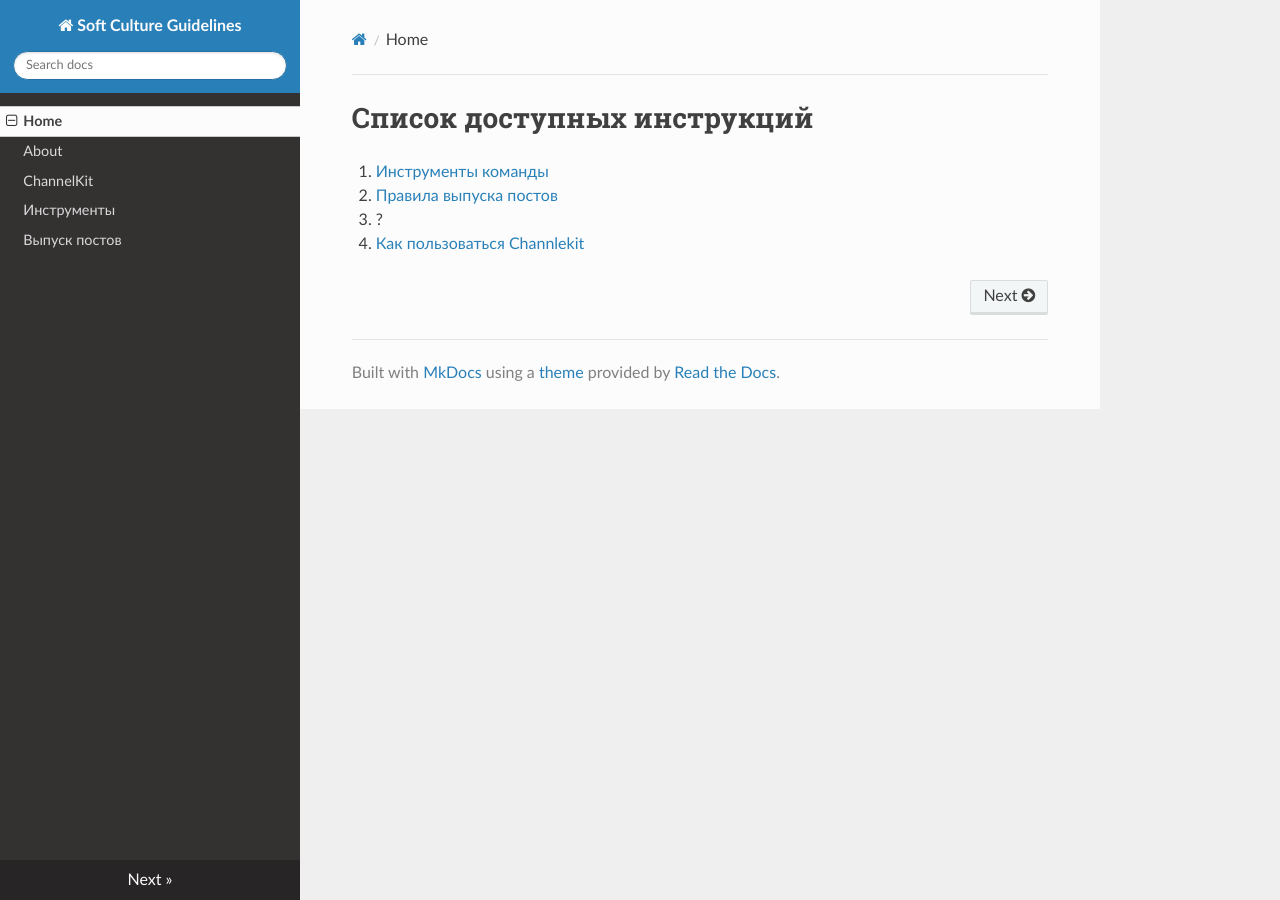
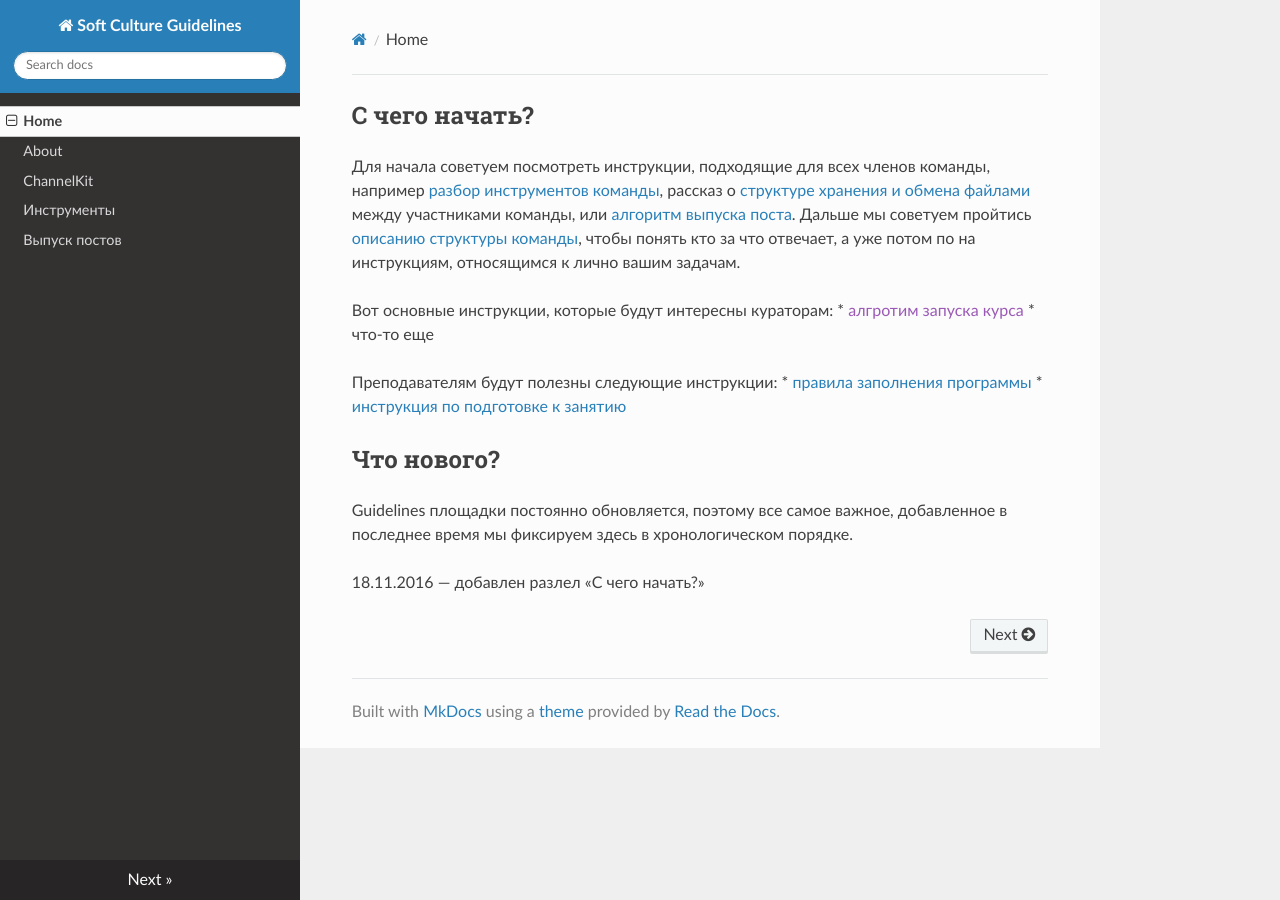
Before and after one commit to arsenyafonin/wiki, an MkDocs documentation site: the page built from docs/index.md, in a window 1280 px wide. Built offline with MkDocs 1.6.1, drawn with Linux system fonts in a browser that asks for light colours; nearby versions of some CDN libraries; old or Windows-style settings are respelled for this version of MkDocs.

Commit message:
Update index.md

```diff
--- a/docs/index.md
+++ b/docs/index.md
@@ -1,6 +1,17 @@
-# Список доступных инструкций
+## С чего начать?
 
-1. [Инструменты команды](INS_01_Team_Instruments/)
-2. [Правила выпуска постов](INS_05_Posts/)
-3. ?
-4. [Как пользоваться Channlekit](INS_04_ChannelKit/)
+Для начала советуем посмотреть инструкции, подходящие для всех членов команды, например [разбор инструментов команды](INS_01_Team_Instruments/), рассказ о [структуре хранения и обмена файлами](ссылка) между участниками команды, или [алгоритм выпуска поста](INS_05_Posts/). Дальше мы советуем пройтись [описанию структуры команды](ссылка), чтобы понять кто за что отвечает, а уже потом по на инструкциям, относящимся к лично вашим задачам.
+
+Вот основные инструкции, которые будут интересны кураторам:
+* [алгротим запуска курса]()
+* что-то еще
+
+Преподавателям будут полезны следующие инструкции:
+* [правила заполнения программы](ссылка)
+* [инструкция по подготовке к занятию](ссылка)
+
+## Что нового?
+
+Guidelines площадки постоянно обновляется, поэтому все самое важное, добавленное в последнее время мы фиксируем здесь в хронологическом порядке.
+
+18.11.2016 — добавлен разлел «С чего начать?»
```
